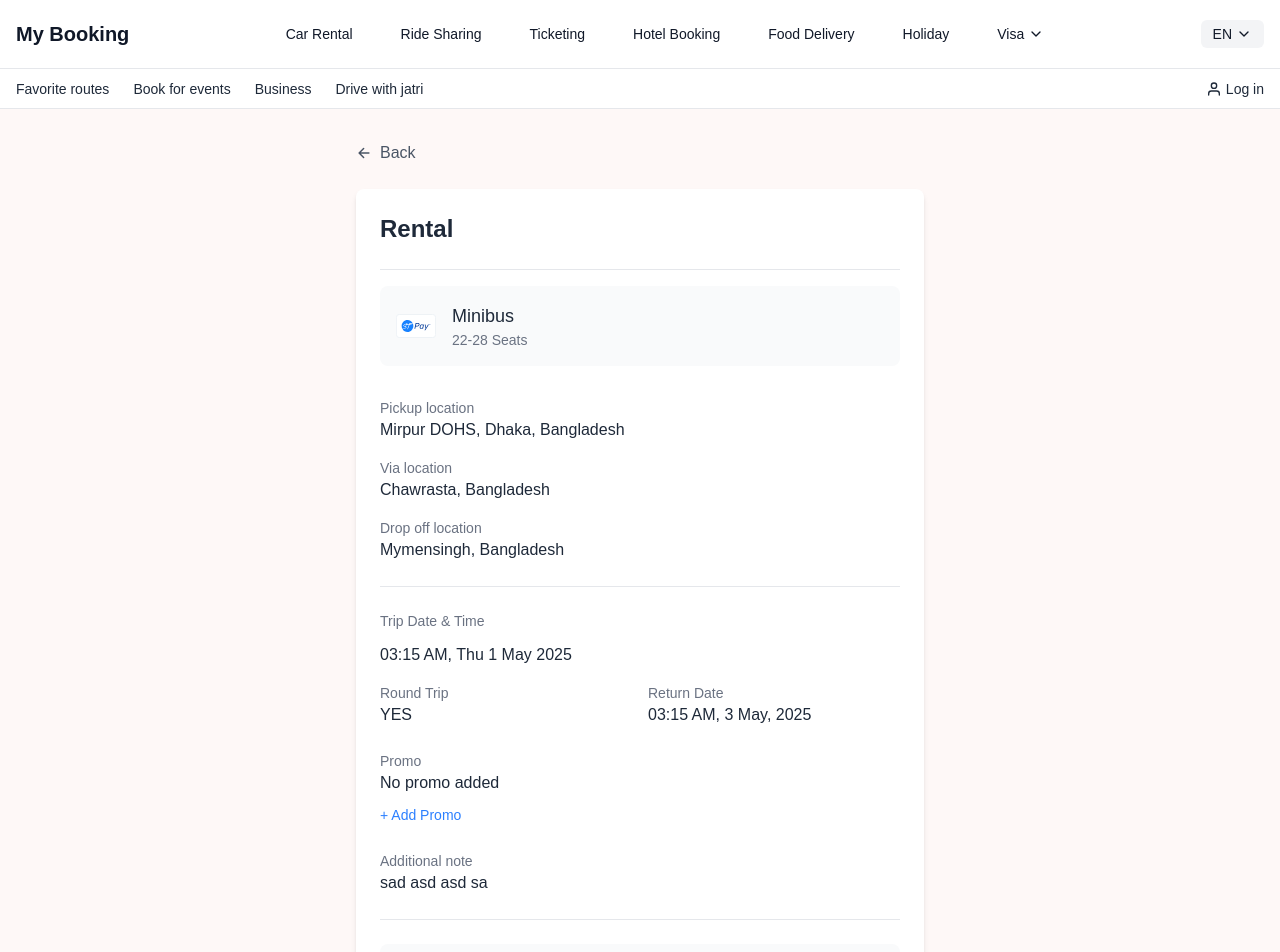
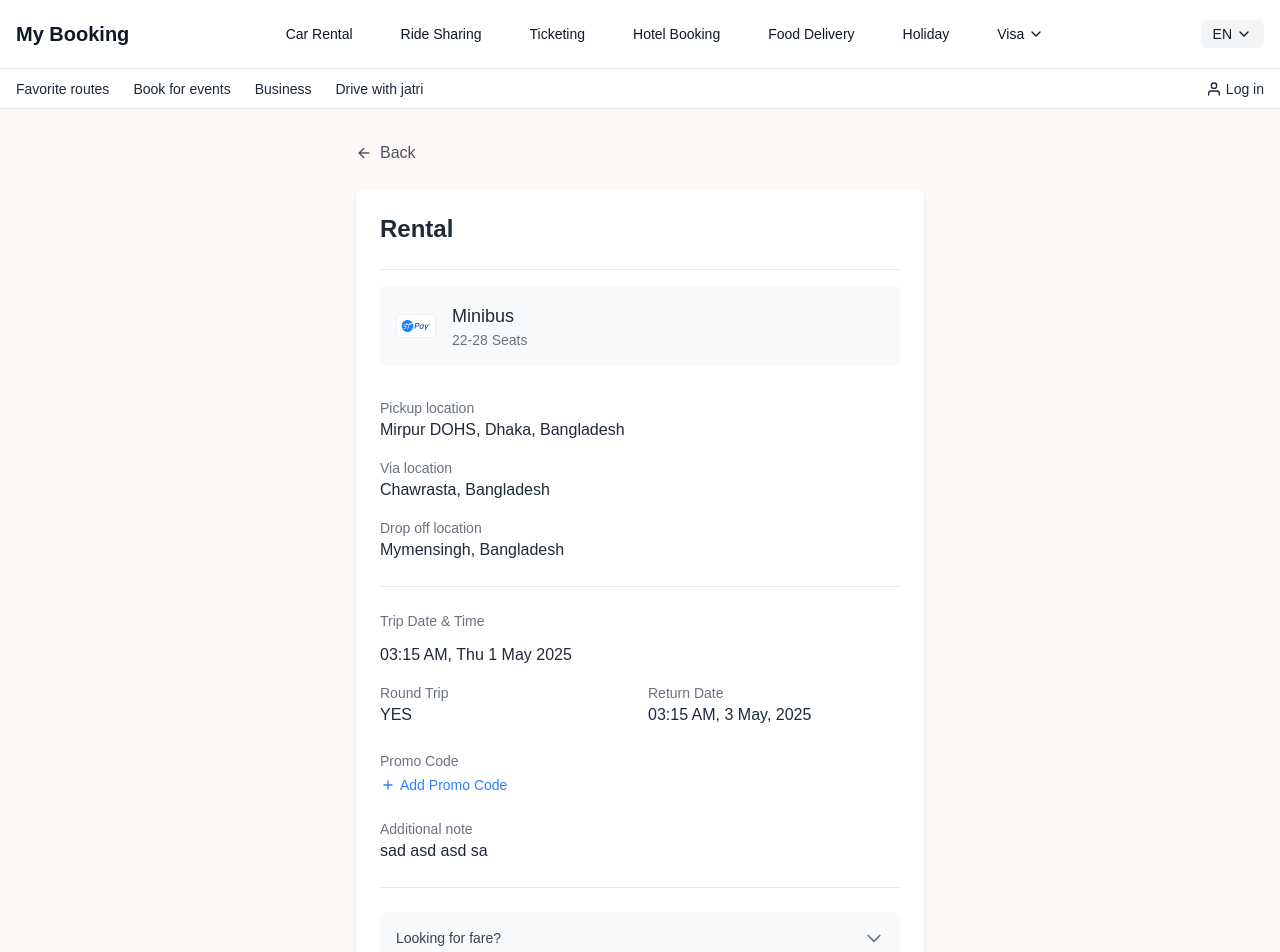
Before and after one commit to khmuhib01/trippe, a Next.js app: page /car-rental/review-trip-request in a window 1280 px wide. Shown: the top 952 px of the page. Built offline with nearby package versions, Linux system fonts and the light colour scheme.

Commit message:
code polish

```diff
--- a/src/app/(rental)/car-rental/review-trip-request/page.jsx
+++ b/src/app/(rental)/car-rental/review-trip-request/page.jsx
@@ -1,5 +1,5 @@
 'use client';
-import React, {useState} from 'react';
+import React, {useState, useEffect} from 'react';
 import {Back} from '@/ui-share/Icon';
 import {stPay} from '@/ui-share/Image';
 import Image from 'next/image';
@@ -10,12 +10,30 @@
 	const [showPromoPopup, setShowPromoPopup] = useState(false);
 	const [promoCode, setPromoCode] = useState('');
 	const [showFareInfo, setShowFareInfo] = useState(false);
+	const [isApplying, setIsApplying] = useState(false);
+	const [appliedPromo, setAppliedPromo] = useState(null);
 
+	// Handle promo code application
 	const handleApplyPromo = () => {
-		// Handle promo code application logic here
+		setIsApplying(true);
+		// Simulate API call
+		setTimeout(() => {
+			setAppliedPromo(promoCode);
+			setIsApplying(false);
 			setShowPromoPopup(false);
-		// You would typically validate the promo code here
+		}, 1000);
 	};
+
+	// Close popup when clicking outside
+	useEffect(() => {
+		const handleClickOutside = (e) => {
+			if (showPromoPopup && e.target.classList.contains('backdrop')) {
+				setShowPromoPopup(false);
+			}
+		};
+		document.addEventListener('click', handleClickOutside);
+		return () => document.removeEventListener('click', handleClickOutside);
+	}, [showPromoPopup]);
 
 	return (
 		<section className="bg-[#FEF8F7] min-h-screen py-8">
@@ -87,15 +105,38 @@
 								</div>
 							</div>
 
-							{/* Promo code */}
+							{/* Promo Code Section */}
 							<div className="mb-6">
-								<h3 className="text-sm font-medium text-gray-500">Promo</h3>
-								<p className="text-md font-medium text-gray-800 mb-2">
-									{promoCode ? `Applied: ${promoCode}` : 'No promo added'}
-								</p>
-								<button className="text-blue-500 hover:text-blue-700 text-sm" onClick={() => setShowPromoPopup(true)}>
-									{promoCode ? 'Change Promo' : '+ Add Promo'}
+								<h3 className="text-sm font-medium text-gray-500">Promo Code</h3>
+								{appliedPromo ? (
+									<div className="flex justify-between items-center mt-1">
+										<span className="text-green-600 font-medium">Applied: {appliedPromo}</span>
+										<button onClick={() => setAppliedPromo(null)} className="text-red-500 text-sm hover:text-red-700">
+											Remove
 										</button>
+									</div>
+								) : (
+									<button
+										onClick={() => setShowPromoPopup(true)}
+										className="mt-1 text-blue-500 hover:text-blue-700 text-sm flex items-center"
+									>
+										<svg
+											xmlns="http://www.w3.org/2000/svg"
+											className="h-4 w-4 mr-1"
+											fill="none"
+											viewBox="0 0 24 24"
+											stroke="currentColor"
+										>
+											<path
+												strokeLinecap="round"
+												strokeLinejoin="round"
+												strokeWidth={2}
+												d="M12 6v6m0 0v6m0-6h6m-6 0H6"
+											/>
+										</svg>
+										Add Promo Code
+									</button>
+								)}
 							</div>
 
 							{/* Additional note */}
@@ -108,11 +149,11 @@
 
 							{/* Action section */}
 							<div className="text-center">
-								<div className="mb-6 p-4 bg-gray-50 rounded-lg text-left">
 								<div
-										className="flex justify-between items-center cursor-pointer"
+									className="mb-6 p-4 bg-gray-50 rounded-lg text-left cursor-pointer"
 									onClick={() => setShowFareInfo(!showFareInfo)}
 								>
+									<div className="flex justify-between items-center">
 										<h3 className="text-sm font-medium text-gray-700">Looking for fare?</h3>
 										<svg
 											className={`w-5 h-5 text-gray-500 transition-transform ${
@@ -149,19 +190,19 @@
 				</div>
 			</div>
 
-			{/* Promo Code Popup */}
+			{/* Modern Promo Popup */}
 			{showPromoPopup && (
-				<div className="fixed inset-0 bg-black/30 backdrop-blur-sm z-50 flex items-center justify-center p-4 transition-opacity duration-300">
-					<div className="bg-white rounded-2xl shadow-xl w-full max-w-md overflow-hidden transform transition-all duration-300 scale-100">
+				<div className="fixed inset-0 bg-black/30 backdrop-blur-sm z-50 flex items-center justify-center p-4 transition-opacity duration-300 backdrop">
+					<div className="bg-white rounded-2xl shadow-2xl w-full max-w-md overflow-hidden transform transition-all duration-300 scale-100">
 						<div className="p-6">
 							<div className="flex justify-between items-start">
 								<div>
-									<h2 className="text-2xl font-bold text-gray-900">Add Promo Code</h2>
-									<p className="text-gray-500 mt-1">Enter your discount code below</p>
+									<h2 className="text-2xl font-bold text-gray-900">Promo Code</h2>
+									<p className="text-gray-500 mt-1">Enter your discount code</p>
 								</div>
 								<button
 									onClick={() => setShowPromoPopup(false)}
-									className="text-gray-400 hover:text-gray-500 transition-colors"
+									className="text-gray-400 hover:text-gray-500 transition-colors p-1 -mr-1"
 								>
 									<svg
 										xmlns="http://www.w3.org/2000/svg"
@@ -181,7 +222,8 @@
 									value={promoCode}
 									onChange={(e) => setPromoCode(e.target.value)}
 									placeholder="e.g. SUMMER20"
-									className="w-full px-4 py-3 border border-gray-200 rounded-lg focus:ring-2 focus:ring-blue-500 focus:border-blue-500 text-lg font-medium"
+									className="w-full px-4 py-3 border border-gray-200 rounded-lg focus:ring-2 focus:ring-blue-500 focus:border-blue-500 text-lg font-medium placeholder-gray-400"
+									autoFocus
 								/>
 								{promoCode && (
 									<button
@@ -199,6 +241,22 @@
 								)}
 							</div>
 
+							{/* Promo Examples */}
+							<div className="mt-4">
+								<h4 className="text-sm font-medium text-gray-500 mb-2">Try these codes:</h4>
+								<div className="flex flex-wrap gap-2">
+									{['SUMMER20', 'FREERIDE', 'WELCOME10'].map((code) => (
+										<button
+											key={code}
+											onClick={() => setPromoCode(code)}
+											className="px-3 py-1.5 text-sm bg-white border border-gray-200 rounded-full hover:bg-gray-100 transition-colors hover:border-blue-300"
+										>
+											{code}
+										</button>
+									))}
+								</div>
+							</div>
+
 							<div className="mt-6 grid grid-cols-2 gap-3">
 								<button
 									onClick={() => setShowPromoPopup(false)}
@@ -208,37 +266,38 @@
 								</button>
 								<button
 									onClick={handleApplyPromo}
-									disabled={!promoCode}
-									className={`px-4 py-3 rounded-lg font-medium text-white transition-colors ${
-										promoCode ? 'bg-blue-600 hover:bg-blue-700' : 'bg-gray-300 cursor-not-allowed'
+									disabled={!promoCode || isApplying}
+									className={`px-4 py-3 rounded-lg font-medium text-white transition-colors flex items-center justify-center ${
+										!promoCode || isApplying ? 'bg-gray-300 cursor-not-allowed' : 'bg-blue-600 hover:bg-blue-700'
 									}`}
 								>
-									Apply Code
-								</button>
-							</div>
-						</div>
-
-						{/* Promo code examples */}
-						<div className="border-t border-gray-100 px-6 py-4 bg-gray-50">
-							<h3 className="text-sm font-medium text-gray-500 mb-2">Available Promos</h3>
-							<div className="flex flex-wrap gap-2">
-								<button
-									onClick={() => setPromoCode('SUMMER20')}
-									className="px-3 py-1.5 text-sm bg-white border border-gray-200 rounded-full hover:bg-gray-100 transition-colors"
+									{isApplying ? (
+										<>
+											<svg
+												className="animate-spin -ml-1 mr-2 h-4 w-4 text-white"
+												xmlns="http://www.w3.org/2000/svg"
+												fill="none"
+												viewBox="0 0 24 24"
 											>
-									SUMMER20
-								</button>
-								<button
-									onClick={() => setPromoCode('FREERIDE')}
-									className="px-3 py-1.5 text-sm bg-white border border-gray-200 rounded-full hover:bg-gray-100 transition-colors"
-								>
-									FREERIDE
-								</button>
-								<button
-									onClick={() => setPromoCode('WELCOME10')}
-									className="px-3 py-1.5 text-sm bg-white border border-gray-200 rounded-full hover:bg-gray-100 transition-colors"
-								>
-									WELCOME10
+												<circle
+													className="opacity-25"
+													cx="12"
+													cy="12"
+													r="10"
+													stroke="currentColor"
+													strokeWidth="4"
+												></circle>
+												<path
+													className="opacity-75"
+													fill="currentColor"
+													d="M4 12a8 8 0 018-8V0C5.373 0 0 5.373 0 12h4zm2 5.291A7.962 7.962 0 014 12H0c0 3.042 1.135 5.824 3 7.938l3-2.647z"
+												></path>
+											</svg>
+											Applying...
+										</>
+									) : (
+										'Apply Code'
+									)}
 								</button>
 							</div>
 						</div>
```
Lines whose indentation alone changed are shown as unchanged.
